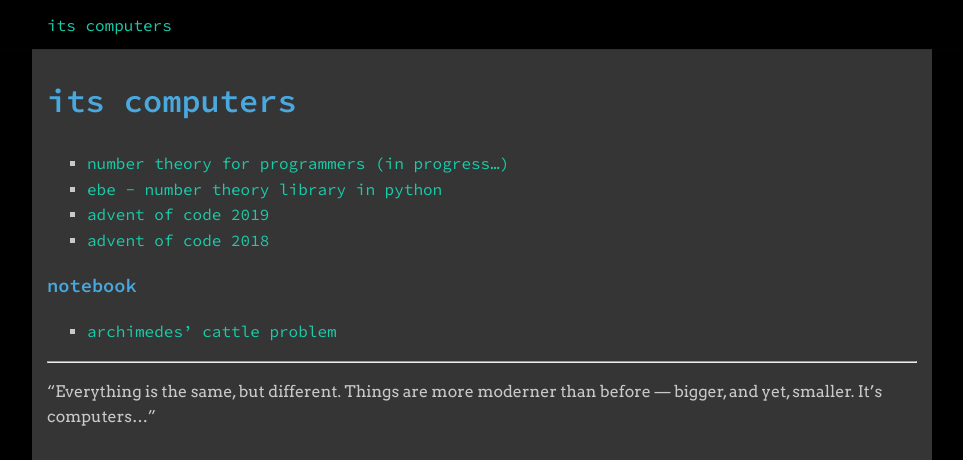
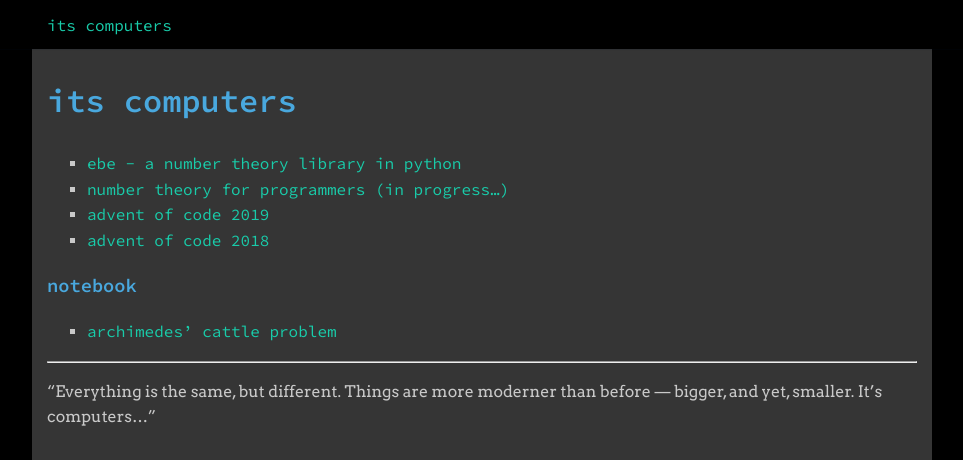
Before and after one commit to itscomputers/itscomputers.github.io, a Jekyll site: the page built from index.md, in a window 1280 px wide and 1054 px high, cut to the strip 0-460 px from the top of the window. Shown: the whole strip, without its empty margins (158-1121 px from the left). Built offline with Jekyll 4.4.1, drawn with Linux system fonts in a browser that asks for light colours; some of the changed lines change nothing that is shown.

Commit message:
point to new ebe page

```diff
--- a/index.md
+++ b/index.md
@@ -5,8 +5,8 @@
 nav_title: its computers
 ---
 
+- <a href="https://ebe.itscomputers.lol">ebe - a number theory library in python</a>
 - <a href="https://number-theory.itscomputers.lol">number theory for programmers (in progress...)</a>
-- <a href="https://github.com/itscomputers/ebe-python">ebe - number theory library in python</a>
 - <a href="https://github.com/itscomputers/advent2019">advent of code 2019</a>
 - <a href="https://github.com/itscomputers/advent2018">advent of code 2018</a>
 
```
